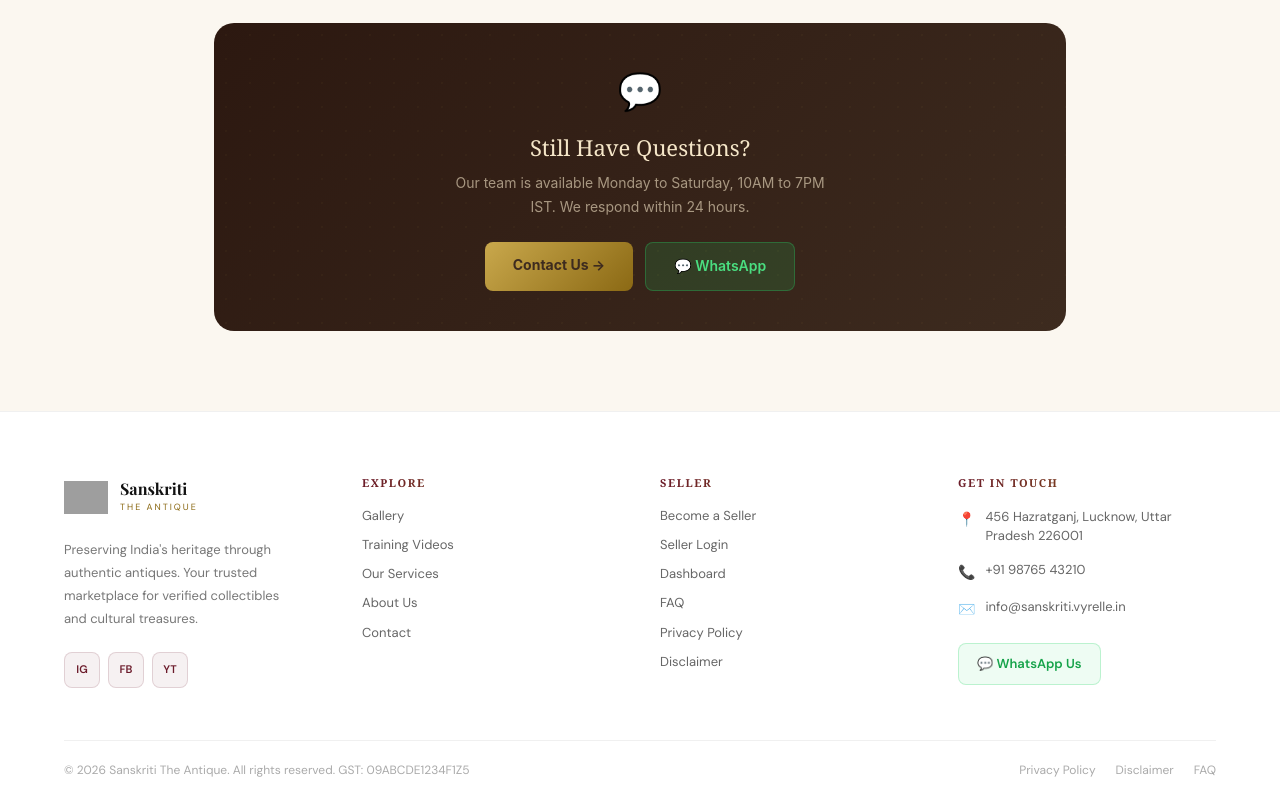
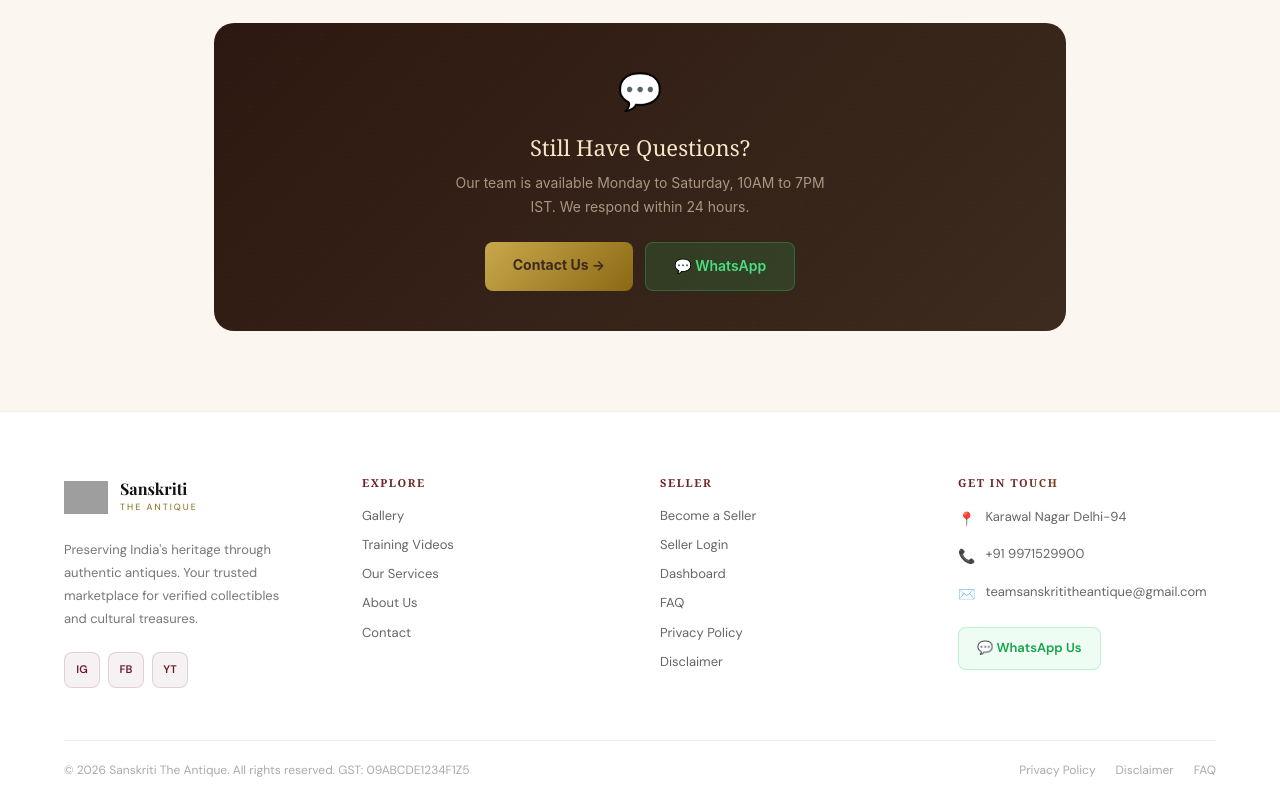
Before and after one commit to ananyabaranwal/sanskriti-dashboard, a Next.js app in the folder frontend/: page /faq in a window 1280 px wide. Shown: the part 1617-2417 px from the top of the page. Built offline with nearby package versions, Linux system fonts and the light colour scheme; grey boxes are pictures that could not be loaded.

Commit message:
feat: live training coming soon, social media 3 category cards

```diff
--- a/frontend/app/training/videos/website/live/page.tsx
+++ b/frontend/app/training/videos/website/live/page.tsx
@@ -41,22 +41,6 @@ export default function Page() {
             Live website training sessions are being scheduled. Register as a seller to get notified when sessions go live — interactive coaching, Q&A, and website reviews.
           </p>
 
-          {/* Features */}
-          <div style={{ display:"grid", gridTemplateColumns:"1fr 1fr", gap:"12px", marginBottom:"36px", textAlign:"left" }}>
-            {[
-              { icon:"🖥️", label:"Website Audit", desc:"Live review of your store" },
-              { icon:"🔍", label:"SEO Deep Dive", desc:"Rank higher on Google" },
-              { icon:"📈", label:"Conversion Tips", desc:"Turn visitors to buyers" },
-              { icon:"❓", label:"Live Q&A", desc:"Ask experts directly" },
-            ].map(f => (
-              <div key={f.label} style={{ padding:"14px", borderRadius:"10px", background:"#fafafa", border:"1px solid #f0f0f0" }}>
-                <div style={{ fontSize:"20px", marginBottom:"6px" }}>{f.icon}</div>
-                <div style={{ fontSize:"13px", fontWeight:600, color:"#111", fontFamily:"'DM Sans',sans-serif", marginBottom:"2px" }}>{f.label}</div>
-                <div style={{ fontSize:"11px", color:"#aaa", fontFamily:"'DM Sans',sans-serif" }}>{f.desc}</div>
-              </div>
-            ))}
-          </div>
-
           <div style={{ display:"flex", gap:"10px", justifyContent:"center", flexWrap:"wrap" }}>
             <Link href="/register" style={{ padding:"12px 28px", borderRadius:"8px", background:BURG, color:"#fff", fontSize:"14px", fontWeight:700, textDecoration:"none", fontFamily:"'DM Sans',sans-serif" }}>
               Register to Get Notified →
--- a/frontend/lib/constants.ts
+++ b/frontend/lib/constants.ts
@@ -2,14 +2,14 @@ export const BRAND = {
   name: "Sanskriti",
   tagline: "The Antique",
   fullName: "Sanskriti The Antique",
-  domain: "sanskriti.vyrelle.in",
-  email: "info@sanskriti.vyrelle.in",
-  phone: "+91 98765 43210",
-  whatsapp: "919876543210",
-  address: "456 Hazratganj, Lucknow, Uttar Pradesh 226001",
+  domain: "vyrelle.in",
+  email: "teamsanskrititheantique@gmail.com",
+  phone: "+91 9971529900",
+  whatsapp: "+91 9971529900",
+  address: "Karawal Nagar Delhi-94",
   gst: "09ABCDE1234F1Z5",
   social: {
-    instagram: "https://instagram.com/vyrelle",
+    instagram: "https://www.instagram.com/sanskriti_the_antique?igsh=eWFvcTR6ejd1M2Nz",
     facebook: "https://facebook.com/vyrelle",
     youtube: "https://youtube.com/@vyrelle",
   },
```
